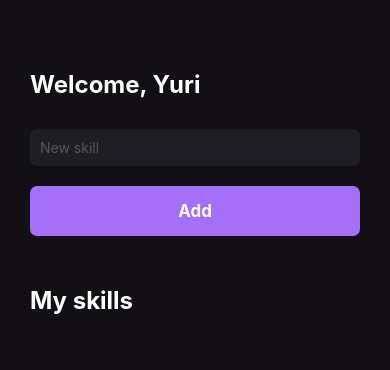
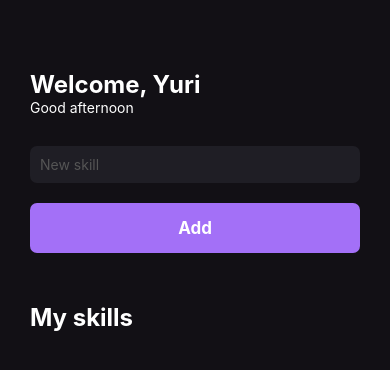
Before and after one commit to yuriqpaiva/myskills, a React Native app: screen / in a window 390 px wide. Shown: the top 370 px of the page. Built offline with nearby package versions, Linux system fonts and the light colour scheme.

Commit message:
Add greetings useEffect

```diff
--- a/src/pages/Home.js
+++ b/src/pages/Home.js
@@ -1,4 +1,4 @@
-import React, {useState} from 'react';
+import React, {useEffect, useState} from 'react';
 import {
   Text,
   StyleSheet,
@@ -13,14 +13,28 @@
 export function Home() {
   const [newSkill, setNewSkill] = useState('');
   const [mySkills, setMySkills] = useState([]);
+  const [greetings, setGreetings] = useState('');
 
   function handleAddNewSkill() {
     setMySkills(oldState => [...oldState, newSkill]);
   }
 
+  useEffect(() => {
+    const currentHour = new Date().getHours();
+
+    if (currentHour < 12) {
+      setGreetings('Good morning');
+    } else if (currentHour >= 12 && currentHour < 18) {
+      setGreetings('Good afternoon');
+    } else {
+      setGreetings('Good night');
+    }
+  }, []);
+
   return (
     <View style={styles.container}>
       <Text style={styles.title}>Welcome, Yuri</Text>
+      <Text style={styles.greetings}>{greetings}</Text>
       <TextInput
         style={styles.input}
         placeholder="New skill"
@@ -31,6 +45,7 @@
       <Button onPress={handleAddNewSkill} />
 
       <Text style={[styles.title, {marginVertical: 50}]}>My skills</Text>
+
       <FlatList
         data={mySkills}
         keyExtractor={item => item}
@@ -59,4 +74,7 @@
     marginTop: 30,
     borderRadius: 7,
   },
+  greetings: {
+    color: '#FFFFFF',
+  },
 });
```
